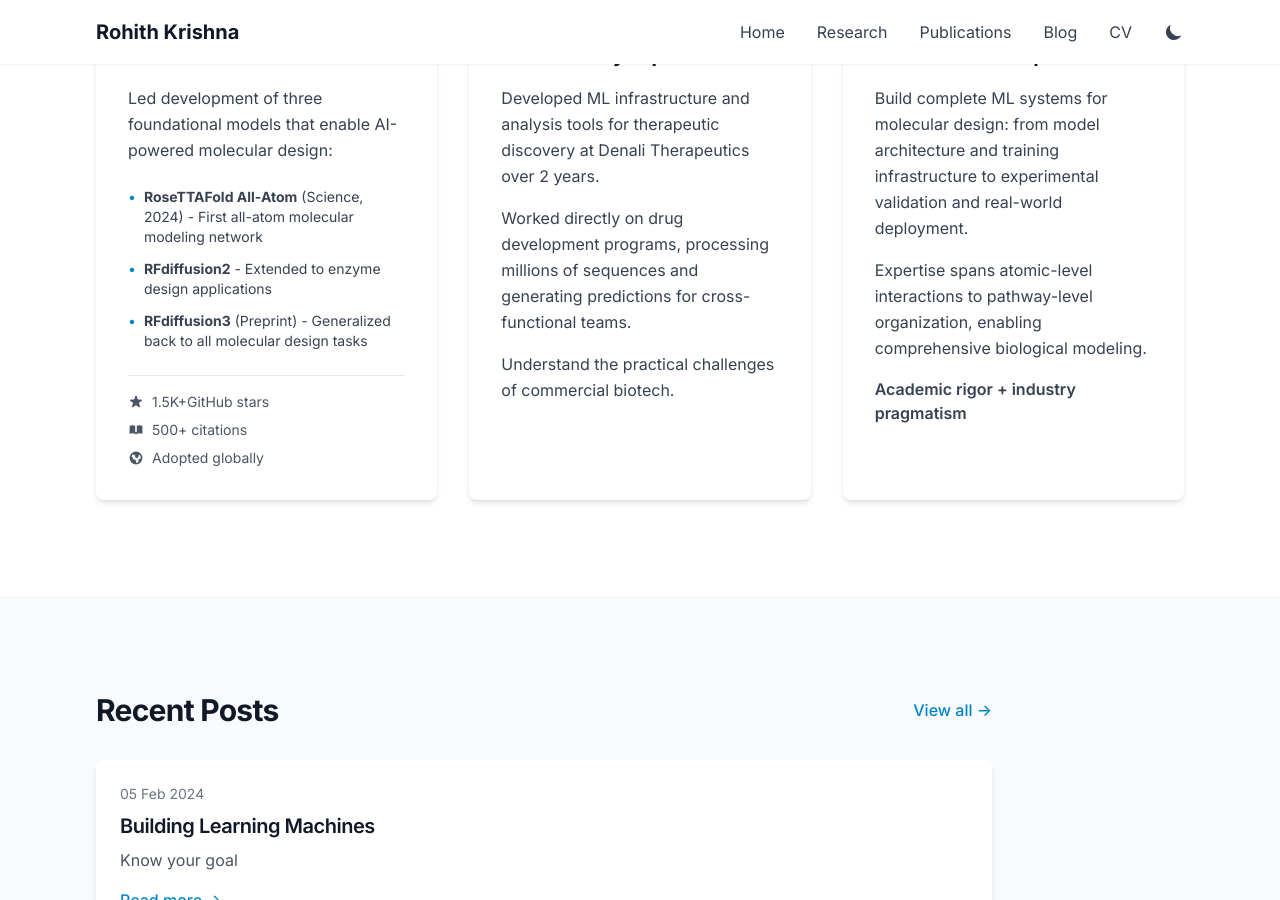
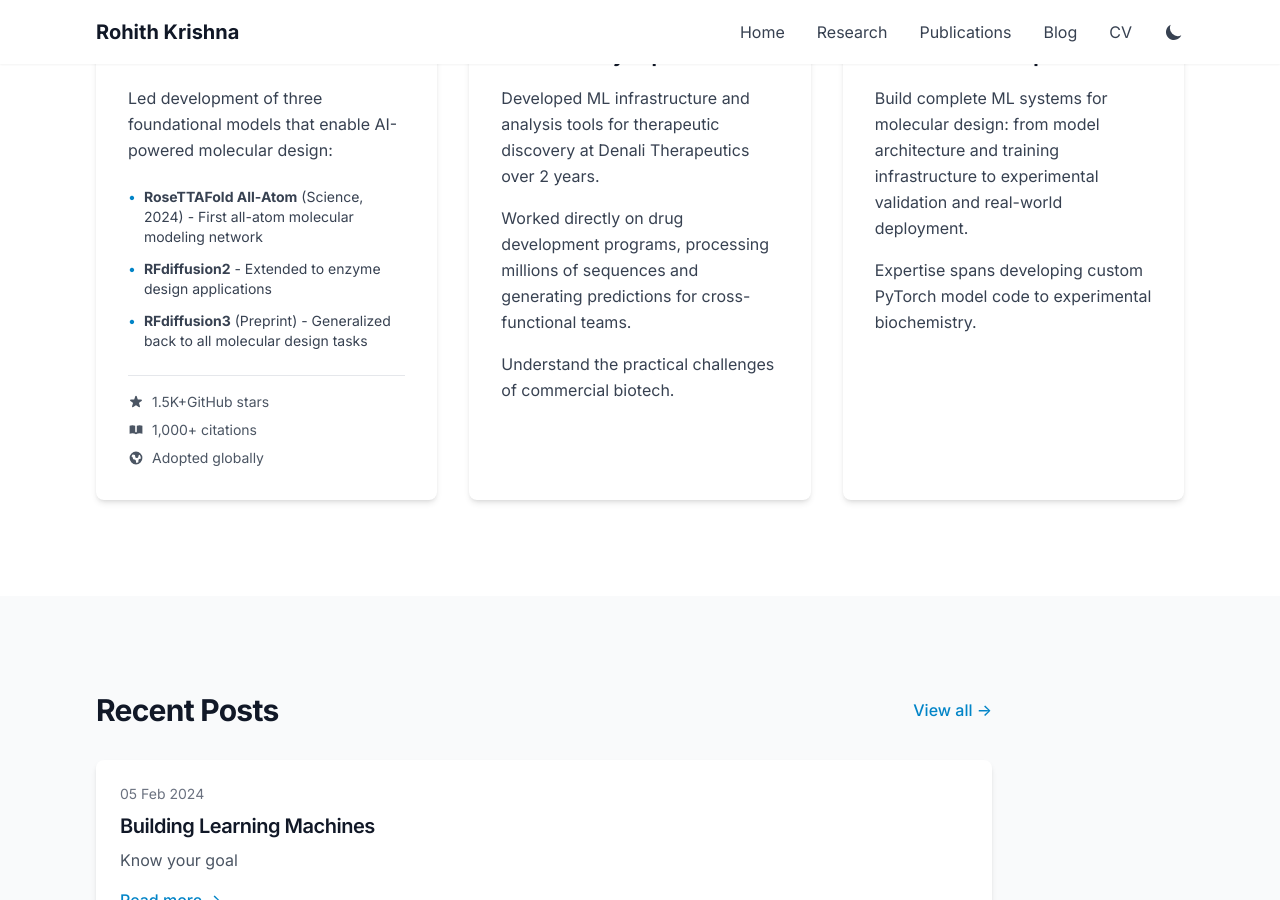
Before and after one commit to r-krishna/r-krishna.github.io, a Jekyll site: the page built from index.html, in a window 1280 px wide and 900 px high, scrolled down 1111 px. Built offline with Jekyll 4.4.1, drawn with Linux system fonts in a browser that asks for light colours; comment, search, counter and statistics services are not loaded.

Commit message:
Update citations and link Publications to Google Scholar
- Update citation count to 1,000+
- Link all Publications buttons/links to Google Scholar profile
- Refine Full-Stack Capabilities card text
- Emphasize PyTorch to experimental biochemistry range

🤖 Generated with [Claude Code](https://claude.com/claude-code)

Co-Authored-By: Claude <noreply@anthropic.com>

```diff
--- a/_layouts/default.html
+++ b/_layouts/default.html
@@ -26,7 +26,7 @@
             <div class="flex items-center space-x-8">
               <a href="/" class="nav-link">Home</a>
               <a href="/research" class="nav-link">Research</a>
-              <a href="/publications" class="nav-link">Publications</a>
+              <a href="https://scholar.google.com/citations?user=g1nRZnwAAAAJ&hl=en" class="nav-link" target="_blank" rel="noopener noreferrer">Publications</a>
               <a href="/blog" class="nav-link">Blog</a>
               <a href="/cv" class="nav-link">CV</a>
               <!-- Dark mode toggle -->
@@ -64,7 +64,7 @@
         <div class="px-2 pt-2 pb-3 space-y-1">
           <a href="/" class="block px-3 py-2 rounded-md nav-link">Home</a>
           <a href="/research" class="block px-3 py-2 rounded-md nav-link">Research</a>
-          <a href="/publications" class="block px-3 py-2 rounded-md nav-link">Publications</a>
+          <a href="https://scholar.google.com/citations?user=g1nRZnwAAAAJ&hl=en" class="block px-3 py-2 rounded-md nav-link" target="_blank" rel="noopener noreferrer">Publications</a>
           <a href="/blog" class="block px-3 py-2 rounded-md nav-link">Blog</a>
           <a href="/cv" class="block px-3 py-2 rounded-md nav-link">CV</a>
         </div>
--- a/index.html
+++ b/index.html
@@ -48,7 +48,7 @@ title: Rohith Krishna
             <a href="/research" class="btn btn-primary text-base md:text-lg px-6 py-3">
               What I'm Building
             </a>
-            <a href="/publications" class="btn btn-secondary text-base md:text-lg px-6 py-3">
+            <a href="https://scholar.google.com/citations?user=g1nRZnwAAAAJ&hl=en" class="btn btn-secondary text-base md:text-lg px-6 py-3" target="_blank" rel="noopener noreferrer">
               Publications
             </a>
             <a href="mailto:krishna.rohith@gmail.com" class="btn btn-secondary text-base md:text-lg px-6 py-3">
@@ -114,7 +114,7 @@ title: Rohith Krishna
                 <svg class="w-4 h-4 mr-2" fill="currentColor" viewBox="0 0 20 20">
                   <path d="M9 4.804A7.968 7.968 0 005.5 4c-1.255 0-2.443.29-3.5.804v10A7.969 7.969 0 015.5 14c1.669 0 3.218.51 4.5 1.385A7.962 7.962 0 0114.5 14c1.255 0 2.443.29 3.5.804v-10A7.968 7.968 0 0014.5 4c-1.255 0-2.443.29-3.5.804V12a1 1 0 11-2 0V4.804z"/>
                 </svg>
-                500+ citations
+                1,000+ citations
               </span>
             </div>
             <div class="flex items-center justify-between text-gray-600 dark:text-gray-400">
@@ -169,12 +169,8 @@ title: Rohith Krishna
             Build complete ML systems for molecular design: from model architecture and training infrastructure to experimental validation and real-world deployment.
           </p>
 
-          <p class="text-gray-700 dark:text-gray-300 mb-4 leading-relaxed">
-            Expertise spans atomic-level interactions to pathway-level organization, enabling comprehensive biological modeling.
-          </p>
-
-          <p class="text-gray-700 dark:text-gray-300 font-semibold">
-            Academic rigor + industry pragmatism
+          <p class="text-gray-700 dark:text-gray-300 leading-relaxed">
+            Expertise spans developing custom PyTorch model code to experimental biochemistry.
           </p>
         </div>
       </div>
```
